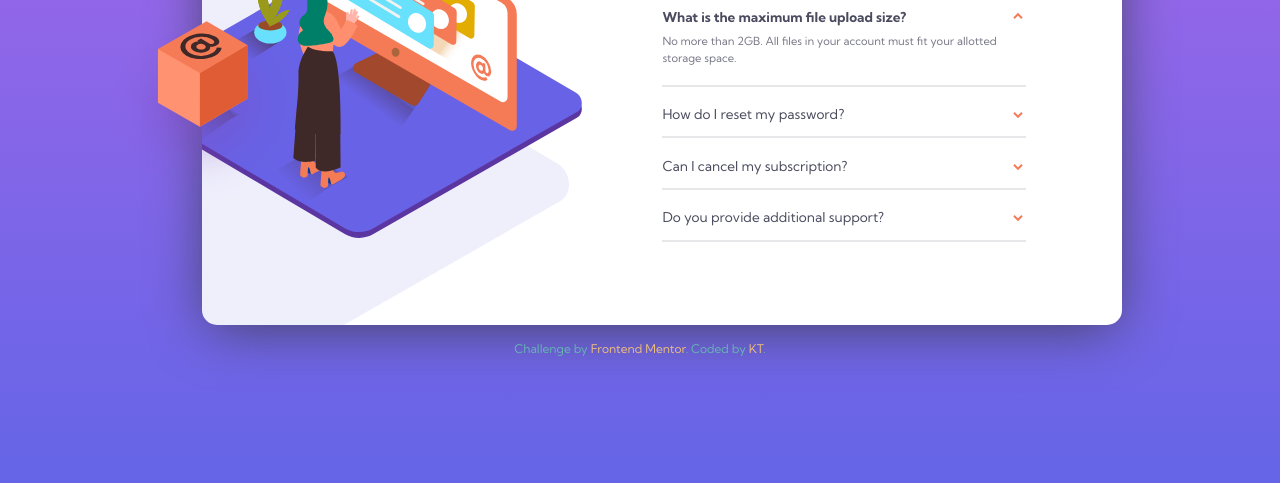
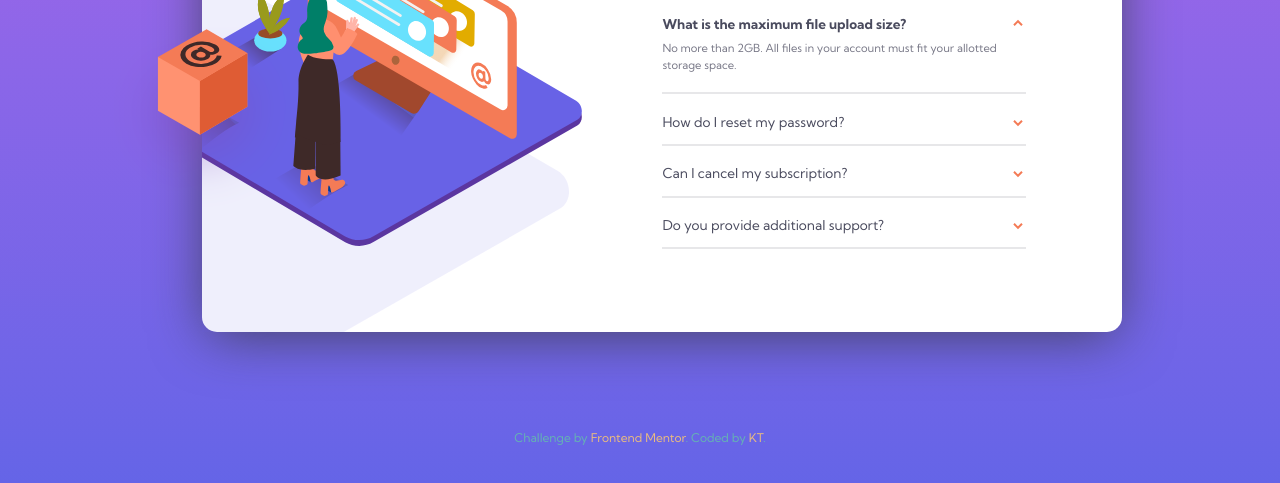
Before and after one commit to KtGitIt/faq_accordion_card_KT, a plain HTML site: page index.html in a window 1280 px wide. Shown: the part 315-798 px from the top of the page. Drawn offline with Linux system fonts and the light colour scheme.

Commit message:
Fixes footer

```diff
--- a/style.css
+++ b/style.css
@@ -106,10 +106,11 @@ body {
 }
 /* ---- Footer ---- */
 .attribution {
-  position: relative;
+  position: absolute;
   font-size: 0.75rem;
   text-align: center;
   color: hsl(180, 34%, 55%);
+  bottom: 5%;
 }
 .attribution a {
   color: hsl(34, 73%, 71%);
```
